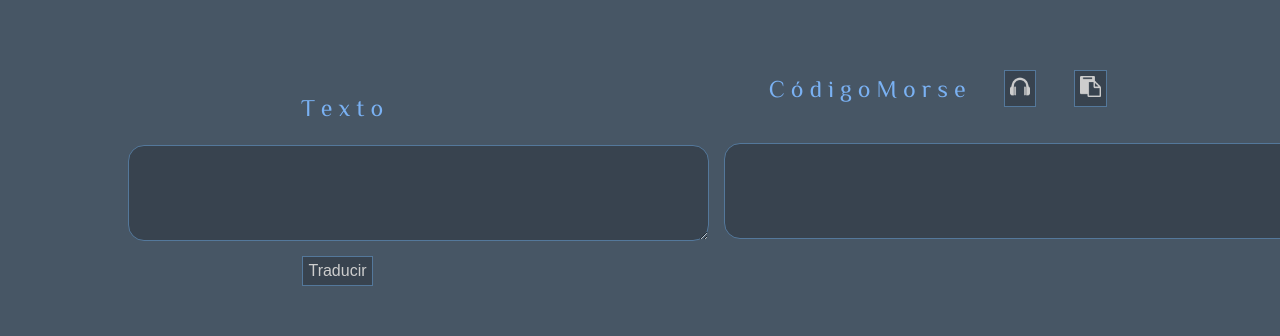
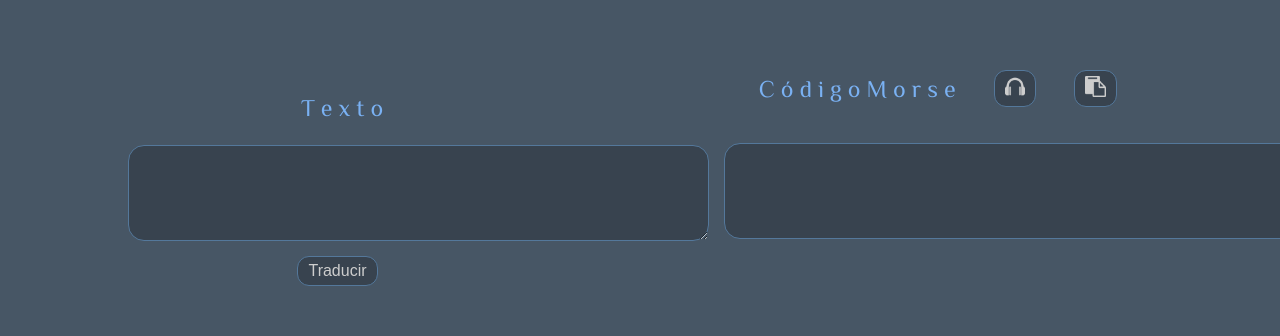
Before and after one commit to UCC-LabCompu2/proyecto2023-tricherri-ojeda, a plain HTML site: page index.html in a window 1280 px wide. Shown: the part 177-513 px from the top of the page. Drawn offline with Linux system fonts and the light colour scheme.

Commit message:
Se coloco border radius en los botones

```diff
--- a/Estilo.css
+++ b/Estilo.css
@@ -40,11 +40,11 @@ textarea{
     border-color: #54789b;
 }
 button {
-    border:1px solid #54789b;";
-    border-radius: 2em;
+    border: 1px solid #54789b;
+    border-radius: 12px;
     background-color: #38434f;
     color: #CDCDCD;
-    padding: 5px 5px;
+    padding: 5px 10px;
     text-align: center;
     text-decoration: none;
     display: inline-block;
```
